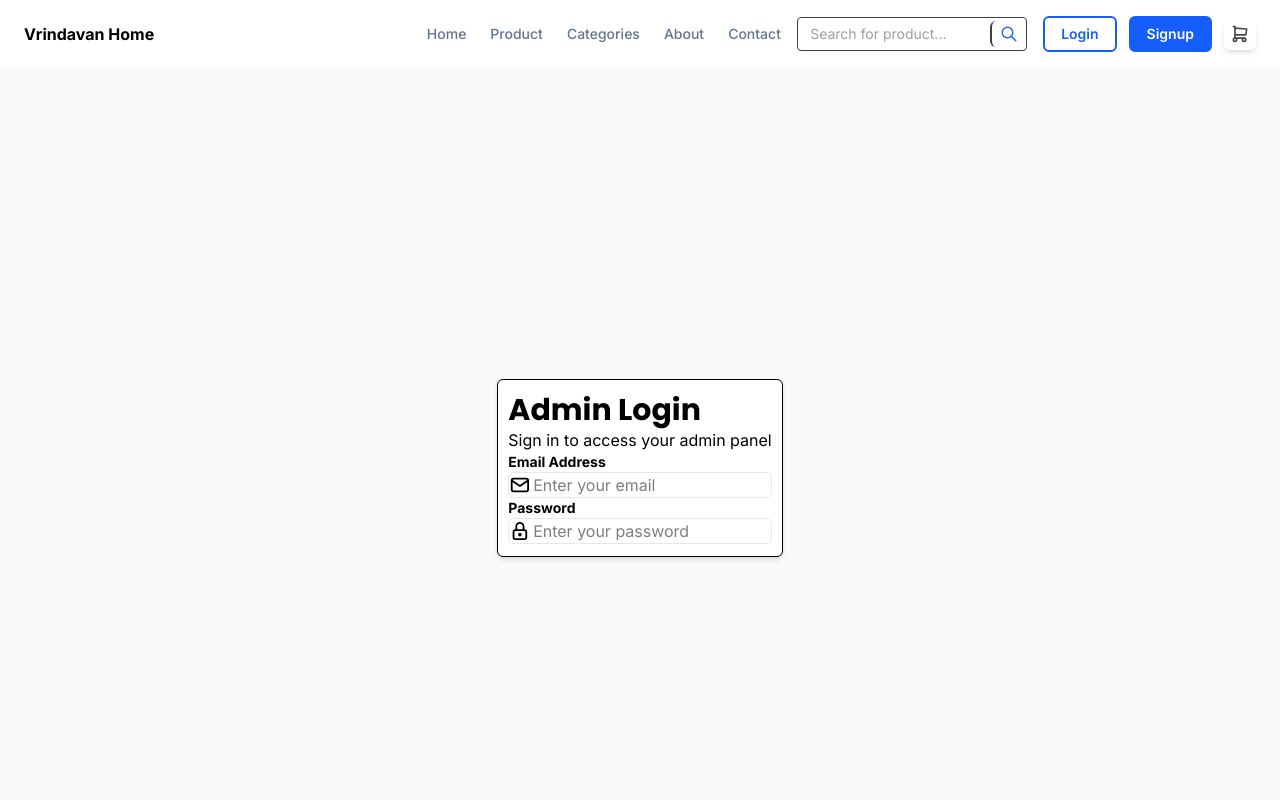
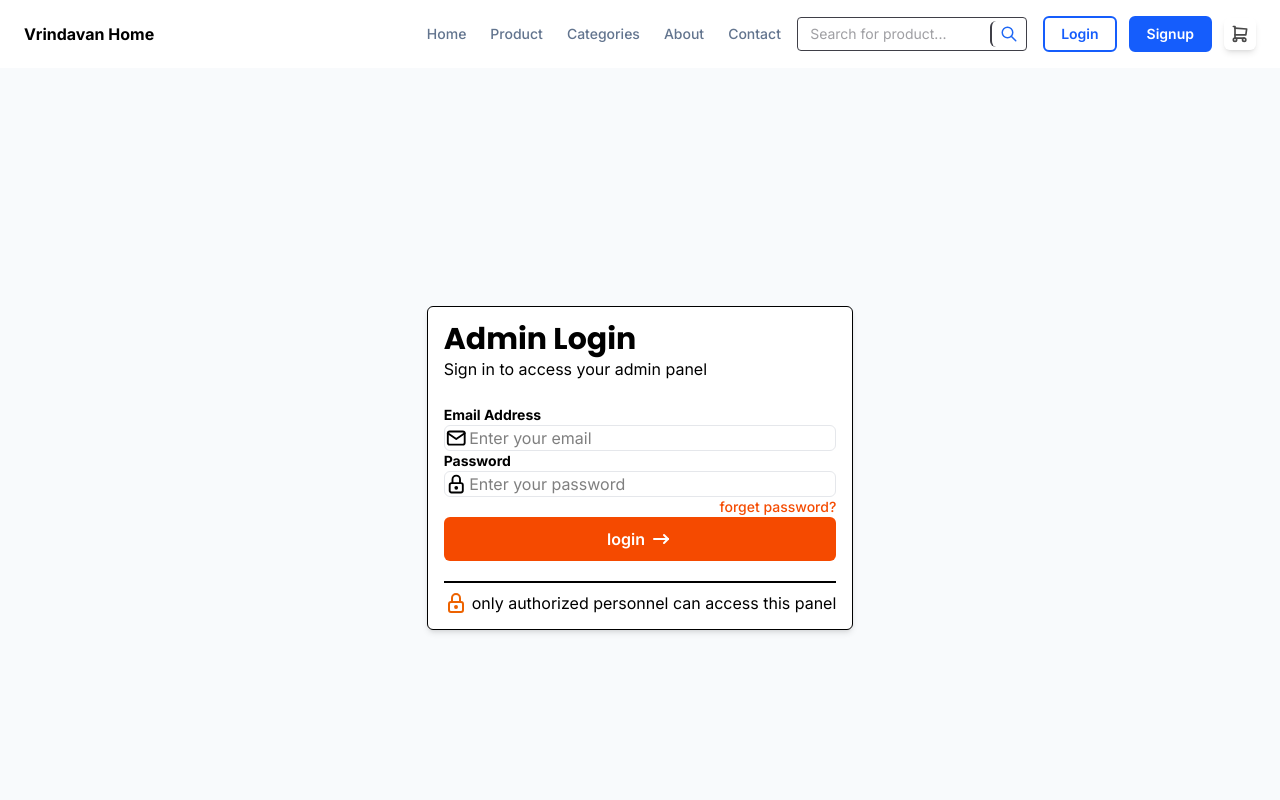
Before and after one commit to shivam-87388/vrindavan, a Next.js app in the folder frontend/: page /login in a window 1280 px wide. Shown: the top 800 px of the page. Built offline with nearby package versions, Linux system fonts and the light colour scheme.

Commit message:
half part completer login page

```diff
--- a/frontend/src/app/login/page.jsx
+++ b/frontend/src/app/login/page.jsx
@@ -1,11 +1,11 @@
 import React from 'react'
-import { IconMail , IconLock } from '@tabler/icons-react';
+import { IconMail , IconLock, IconArrowNarrowRight } from '@tabler/icons-react';
 
 const page = () => {
   return (
     <div className="min-h-screen flex items-center justify-center w-full bg-slate-50">
-      <form className="bg-white rounded-md shadow-md border border-bg-gray-200 px-2.5 py-3">
-        <div className="flex flex-col items-center justify-start w-full">
+      <form className="bg-white rounded-md shadow-md border border-bg-gray-200 px-4 py-3.5">
+        <div className="flex flex-col items-center justify-start w-full mb-6">
            <h1 className="w-full text-black text-3xl font-bold font-['Poppins']">Admin Login</h1>
            <p className="w-full text-black text-base font-normal font-['Inter']">Sign in to access your admin panel</p>
         </div>
@@ -13,7 +13,7 @@ const page = () => {
         <div className="w-full flex flex-col items-center justify-start gap-2.5">
         {/* email section */}
         <div className="w-full flex flex-col items-center justify-start">
-         <label htmlFor="user-email" class="w-full text-black text-sm font-bold font-['Inter']">Email Address</label>
+         <label htmlFor="user-email" className="w-full text-black text-sm font-bold font-['Inter']">Email Address</label>
          {/* icon + input field */}
         <div className=" flex-row flex w-full items-center justify-center gap-0.5 border border-gray-200 rounded-md">
           <IconMail/>
@@ -21,18 +21,29 @@ const page = () => {
         </div>
         {/* password section */}
          <div className="w-full flex flex-col items-center justify-start">
-          <label htmlFor="user-password" class="w-full text-black text-sm font-bold font-['Inter']">Password</label>
+          <label htmlFor="user-password" className="w-full text-black text-sm font-bold font-['Inter']">Password</label>
            {/* icon + input field */}
           <div className=" flex-row flex w-full items-center justify-center gap-0.5 border border-gray-200 rounded-md">
             <IconLock/>
             <input type="password" id="user-password" placeholder="Enter your password" className="w-full flex items-center"></input>
           </div>
-
+          <a href="#" className="w-full flex justify-end text-sm text-orange-600 font-medium font-['Inter']">forget password?</a>
+         </div>
+         {/* login button */}
+         <div className="flex w-full flex-col items-center justify-center">
+          <div className=" flex-row w-full flex items-center justify-center gap-1 bg-orange-600 px-3.5 py-2.5 rounded-md hover:cursor-pointer hover:bg-orange-700">
+            <button className="flex justify-center  text-white text-base font-semibold font-['Inter']">login</button>
+            <IconArrowNarrowRight stroke={2} color="#ffffff" />
+          </div>
+          <hr className="w-full border-t-2 mt-5 mb-2"></hr>
+          <div className="flex items-center justify-start gap-1">
+            <IconLock stroke={2} color="#ED6200"/>
+            <p className="text-black text-base font-normal font-['Inter']">only authorized  personnel can access this panel</p>
+          </div>
          </div>
 
         </div>
 
-        {/* password section */}
 
 
 
```
